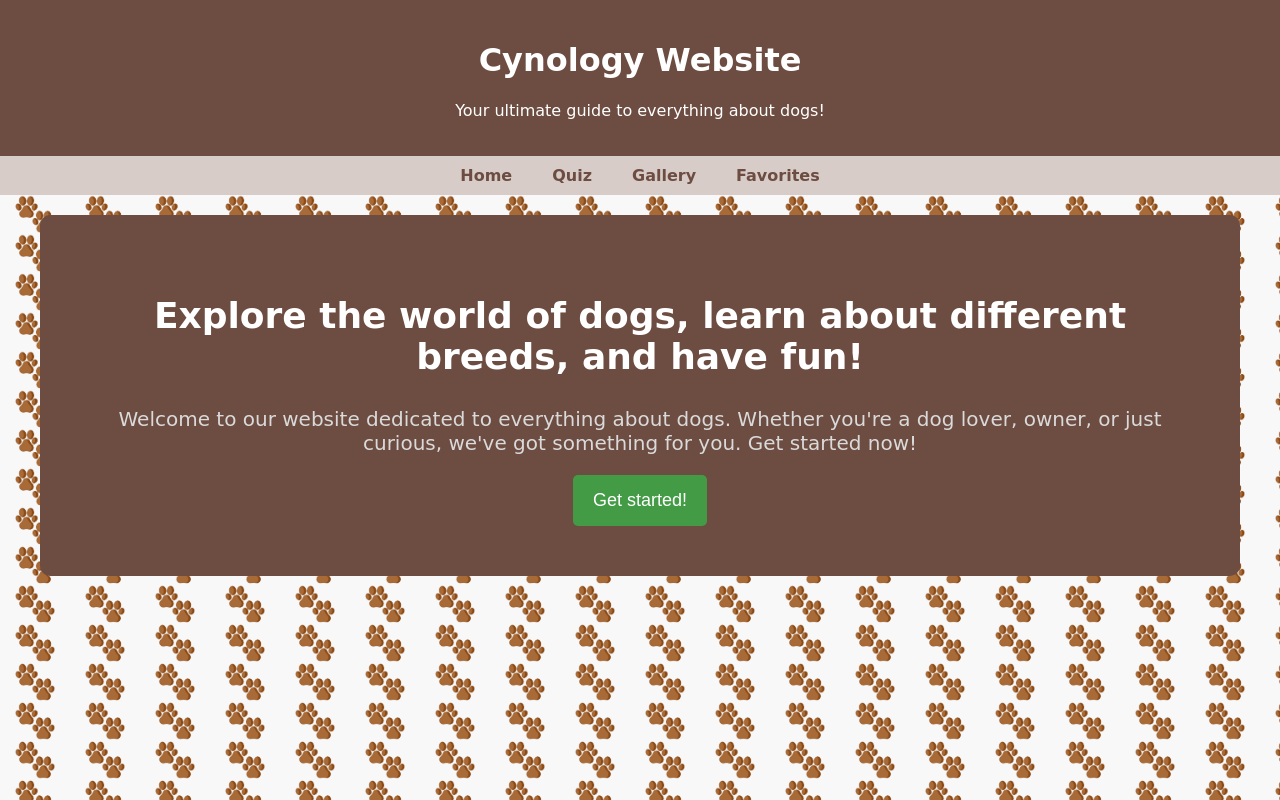
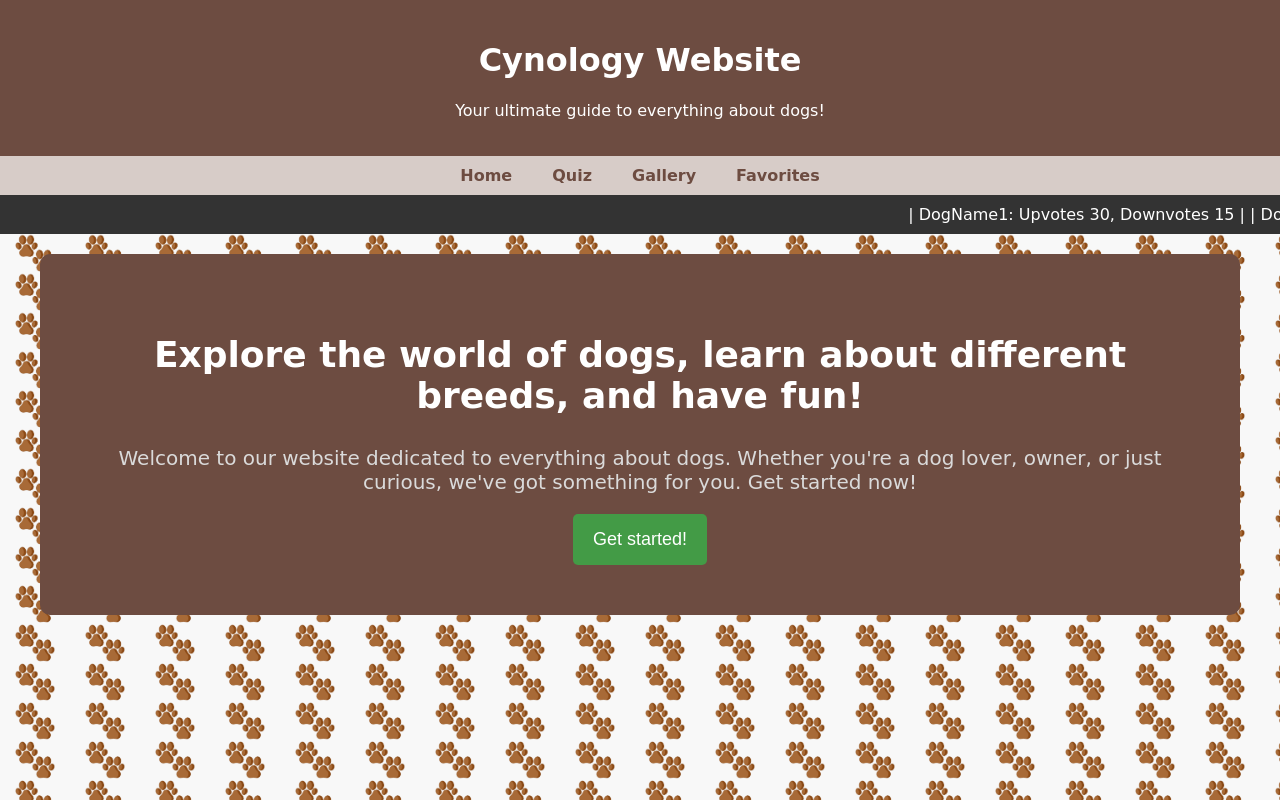
Before and after one commit to AWD-Cynology/the-canine-site, an Angular app in the folder nx-workspace/: page / in a window 1280 px wide. Built offline with nearby package versions, Linux system fonts and the light colour scheme.

Commit message:
Ticker added no data

```diff
--- a/nx-workspace/src/components/home/home.component.css
+++ b/nx-workspace/src/components/home/home.component.css
@@ -30,3 +30,25 @@
     background-color: #317234;
     cursor: pointer;
 }
+
+/* ///////////////// EXPERIMENTAL AREA ///////////////////////// */
+.ticker-container {
+    overflow: hidden;
+    white-space: nowrap;
+    width: 100%;
+    background-color: #333;
+    color: white;
+    padding: 10px 0;
+}
+
+/* Styles for ticker content */
+.ticker-content {
+    display: inline-block;
+    animation: ticker-scroll 30s linear infinite; /* Adjust duration as needed */
+}
+
+/* Keyframes for scrolling animation */
+@keyframes ticker-scroll {
+    0% { transform: translateX(100%); }
+    100% { transform: translateX(-100%); }
+}
--- a/nx-workspace/src/components/home/home.component.html
+++ b/nx-workspace/src/components/home/home.component.html
@@ -1,3 +1,11 @@
+<!-- EXPERIMENTAL -->
+<div class="ticker-container">
+  <div class="ticker-content" id="ticker-content">
+      <!-- Dog votes content will be dynamically added here -->
+  </div>
+</div>
+<!--  -->
+
 <div class="container">
   <section class="welcome-section">
       <h1 class="welcome-title">Explore the world of dogs, learn about different breeds, and have fun!</h1>
--- a/nx-workspace/src/components/home/home.component.ts
+++ b/nx-workspace/src/components/home/home.component.ts
@@ -1,18 +1,47 @@
-import { Component } from '@angular/core';
-import { Router, RouterModule } from '@angular/router';
+import { AfterViewInit, Component, Renderer2 } from '@angular/core';
+import { Router } from '@angular/router';
 
 @Component({
   selector: 'app-home',
-  standalone: true,
-  imports: [ RouterModule ],
   templateUrl: './home.component.html',
-  styleUrl: './home.component.css'
+  styleUrls: ['./home.component.css']
 })
-export class HomeComponent {
+export class HomeComponent implements AfterViewInit {
 
-  public constructor(private router: Router) { }
+  constructor(private router: Router, private renderer: Renderer2) { }
+  ngAfterViewInit(): void {
+    if (typeof document !== 'undefined') {
+      this.updateTicker();
+      setInterval(() => this.updateTicker(), 30000); // update ticker-data every 30 seconds
+   }
+  }
 
-  public redirectToGallery() {
+  updateTicker(): void {
+    const tickerContent = document.getElementById('ticker-content');
+    if (tickerContent) {
+      tickerContent.innerHTML = '';
+
+      // Sample dog votes data
+      const dogVotes = [
+        { name: 'DogName1', upvotes: 30, downvotes: 15 },
+        { name: 'DogName2', upvotes: 50, downvotes: 30 },
+        { name: 'DogName3', upvotes: 13, downvotes: 45 },
+        { name: 'DogName4', upvotes: 60, downvotes: 11 },
+        // Add more dog data as needed  //fill this up with data from api
+      ];
+
+      // Generate content for each dog
+      dogVotes.forEach(dog => {
+        const dogElement = this.renderer.createElement('span');
+        this.renderer.setProperty(dogElement, 'textContent', ` | ${dog.name}: Upvotes ${dog.upvotes}, Downvotes ${dog.downvotes} | `);
+        this.renderer.appendChild(tickerContent, dogElement);
+      });
+    } else {
+      console.error('Ticker content element not found.');
+    }
+  }
+
+  redirectToGallery(): void {
     this.router.navigate(['/gallery']);
   }
 }
```
